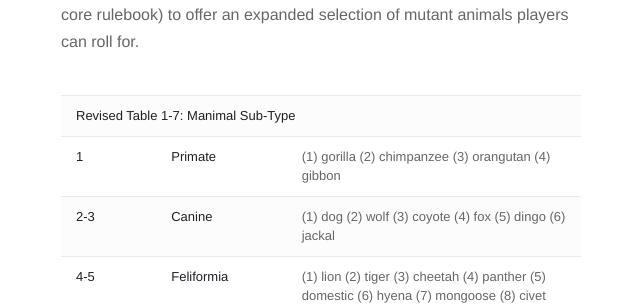
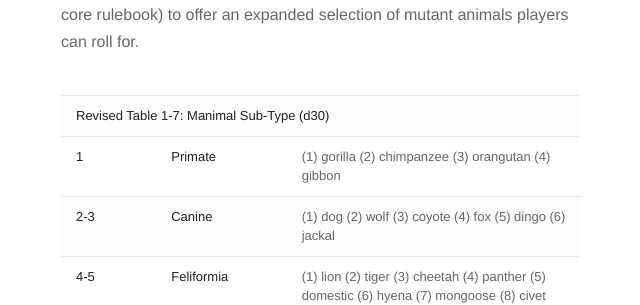
Before and after one commit to FantasyRobotFighter/fantasyrobotfighter.github.io, a Jekyll site: the page built from _posts/2018-11-09-More-Manimals.md, in a window 1280 px wide and 900 px high, scrolled down 921 px. Shown: the part 152-457 px from the top of the window, without its empty margins (319-959 px from the left). Built offline with Jekyll 4.4.1, drawn with Linux system fonts in a browser that asks for light colours; nearby versions of some CDN libraries.

Commit message:
Update _posts/2018-11-09-More-Manimals.md

```diff
--- a/_posts/2018-11-09-More-Manimals.md
+++ b/_posts/2018-11-09-More-Manimals.md
@@ -10,7 +10,7 @@ As someone who grew up playing Palladium RPGs like Heros Unlimited, Rifts, and A
 
 <table>
 	<tr>
-		<td colspan="3" width="1000" padding="2px"><b>Revised Table 1-7: Manimal Sub-Type</b>
+		<td colspan="3" width="1000" padding="2px"><b>Revised Table 1-7: Manimal Sub-Type (d30)</b>
 		</td>
 	</tr>
 	<tr>
```
